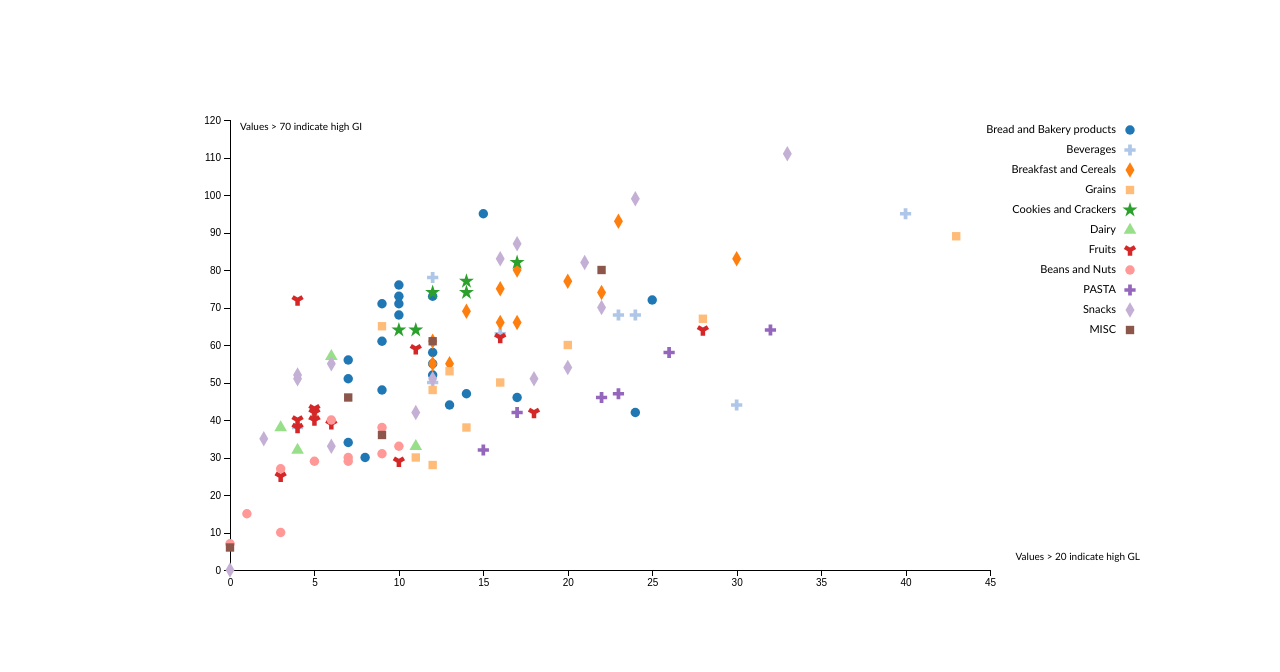
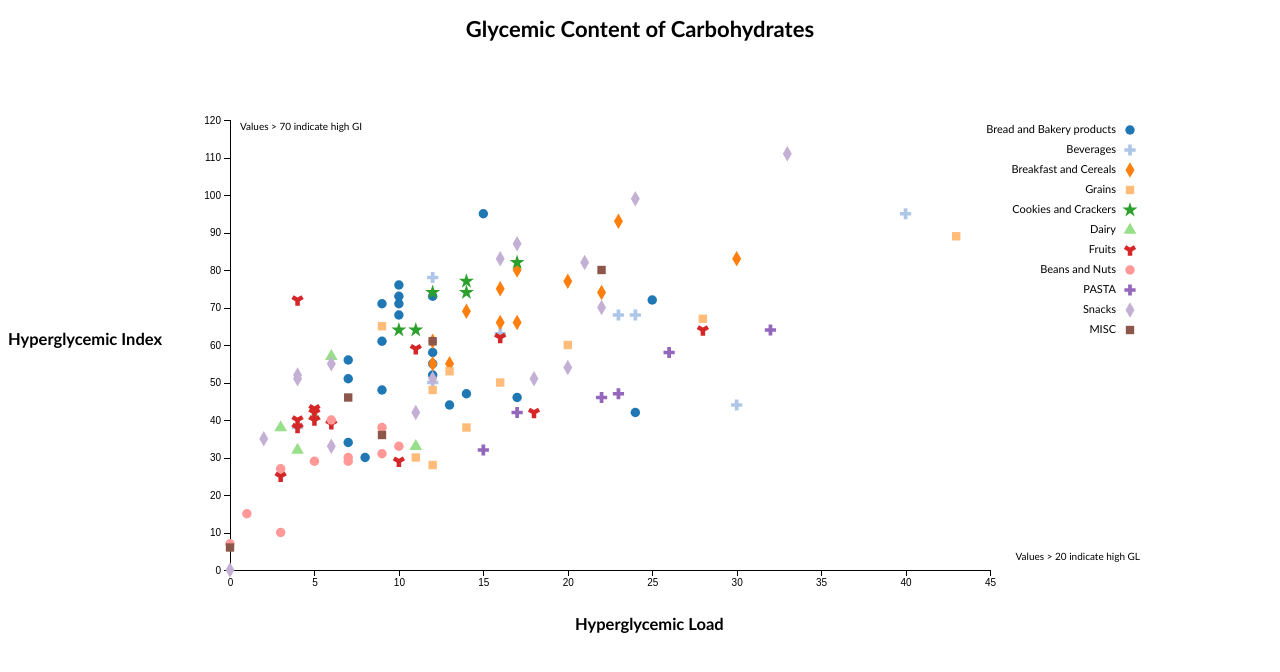
Before and after one commit to vladwork175/InfoVisualizationProject, a plain HTML site: page index.html in a window 1280 px wide. Shown: the top 672 px of the page. Drawn offline with nearby package versions, Linux system fonts and the light colour scheme.

Commit message:
Add files via upload

```diff
--- a/index.html
+++ b/index.html
@@ -8,11 +8,14 @@
         <script src="https://cdnjs.cloudflare.com/ajax/libs/d3/6.7.0/d3.min.js"></script>
 
         <link rel="stylesheet" href="styles.css">
+
     </head>
     <body>
         <svg id="carbsindex" width="1400" height="1000"></svg>
         <script src="https://d3js.org/d3.v4.min.js"></script>
         <script src="./carbsindex.js"></script>
-
+        <h1>Glycemic Content of Carbohydrates</h1>
+        <h2 id="h1GL">Hyperglycemic Load</h2>
+        <h2 id="h1GI">Hyperglycemic Index</h2>
     </body>
 </html>
```
